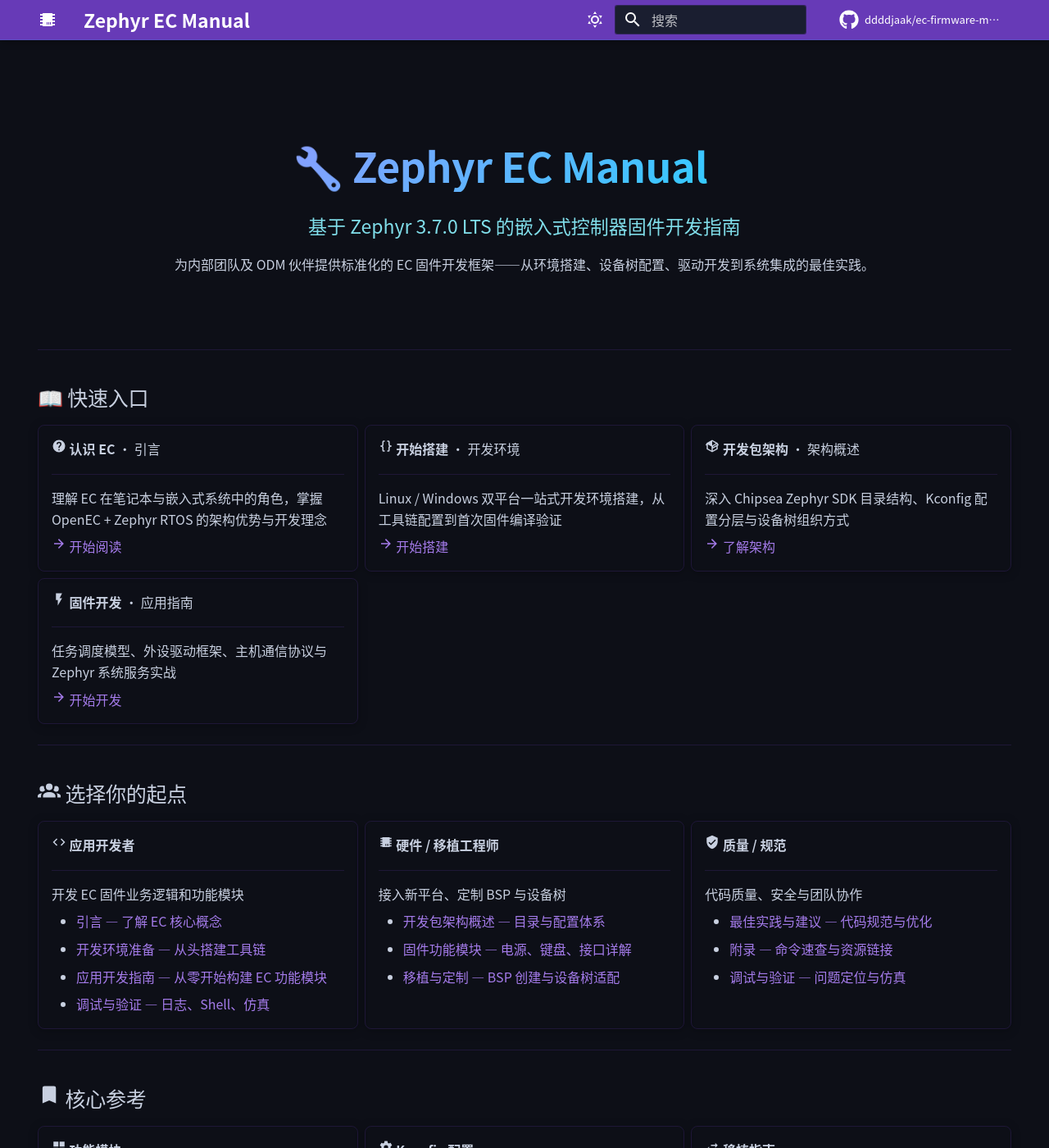
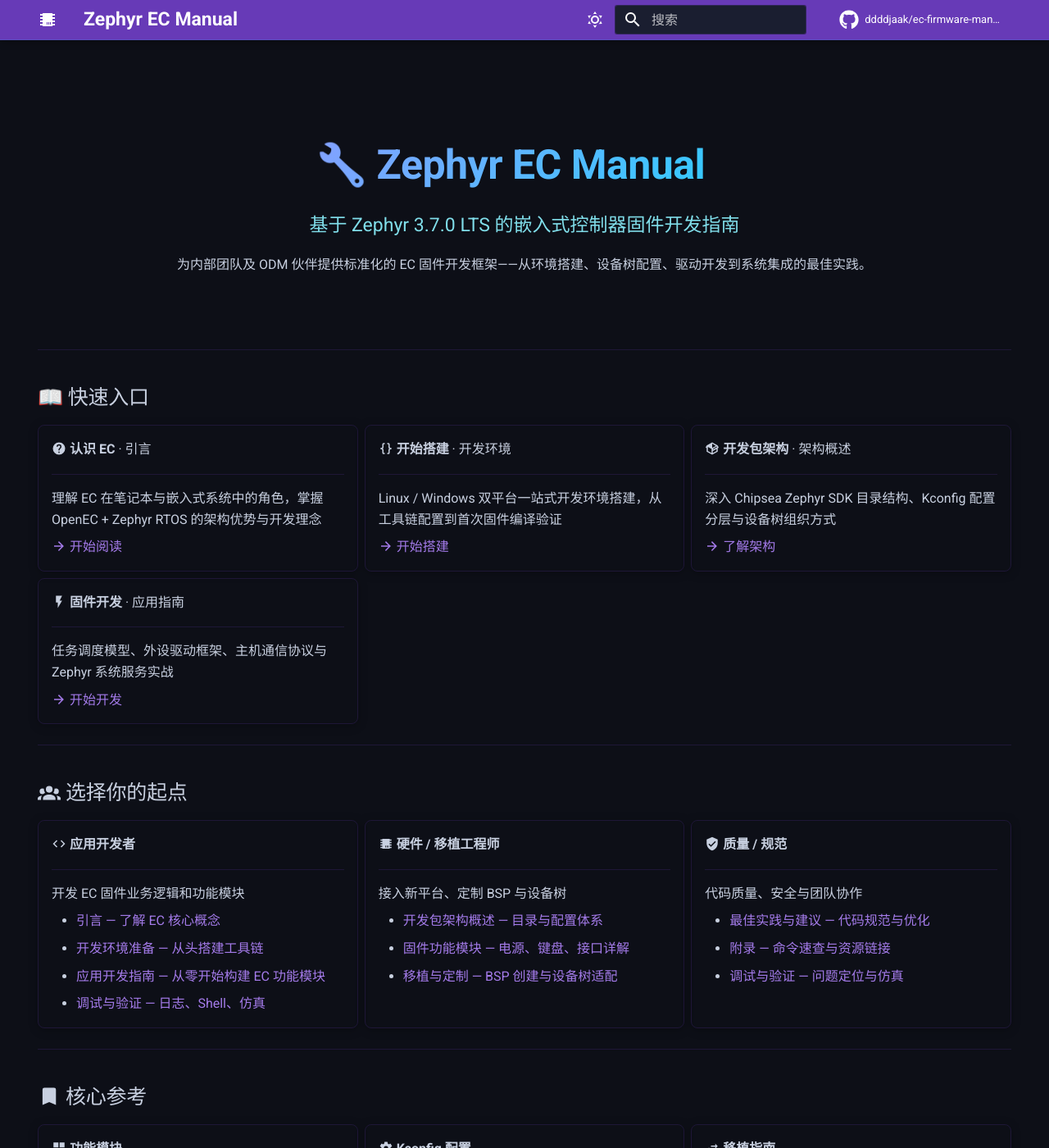
Before and after one commit to ddddjaak/ec-firmware-manual, an MkDocs documentation site: the page built from docs/index.md, in a window 1280 px wide and 1400 px high. Shown: the whole window at 82% size. Built offline with MkDocs 1.6.1 and Material for MkDocs 9.7.7, drawn with Linux system fonts in a browser that asks for light colours; comment, search, counter and statistics services are not loaded.

Commit message:
fix: 字体恢复默认，移除幼圆和 Fira Code 自定义
- extra.css: 移除 --md-text-font 幼圆覆写
- mkdocs.yml: 移除 font.code Fira Code
- 正文和代码均使用 MkDocs Material 默认字体

```diff
--- a/docs/stylesheets/extra.css
+++ b/docs/stylesheets/extra.css
@@ -32,11 +32,6 @@
   --md-code-fg-color:                #b4c6e7;
   --md-typeset-a-color:              #651FFF;
   --md-accent-fg-color:              #00BCD4;
-}
-
-/* ---- 字体: 幼圆 (Windows) + 系统兜底 ---- */
-:root {
-  --md-text-font: "YouYuan", "幼圆", "PingFang SC", "Hiragino Sans GB", "Microsoft YaHei", "Noto Sans CJK SC", sans-serif;
 }
 
 /* ---- 首页 Hero ---- */
--- a/mkdocs.yml
+++ b/mkdocs.yml
@@ -22,8 +22,6 @@
       toggle:
         icon: material/weather-night
         name: 暗色模式
-  font:
-    code: Fira Code
   features:
     - navigation.instant
     - navigation.tracking
```
